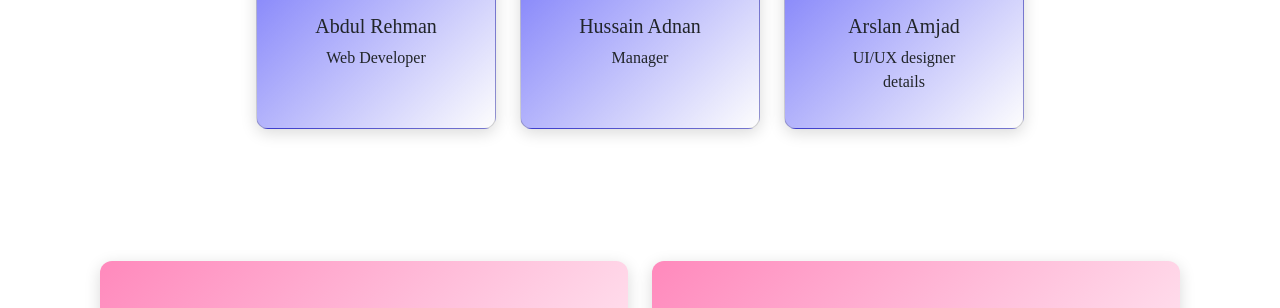
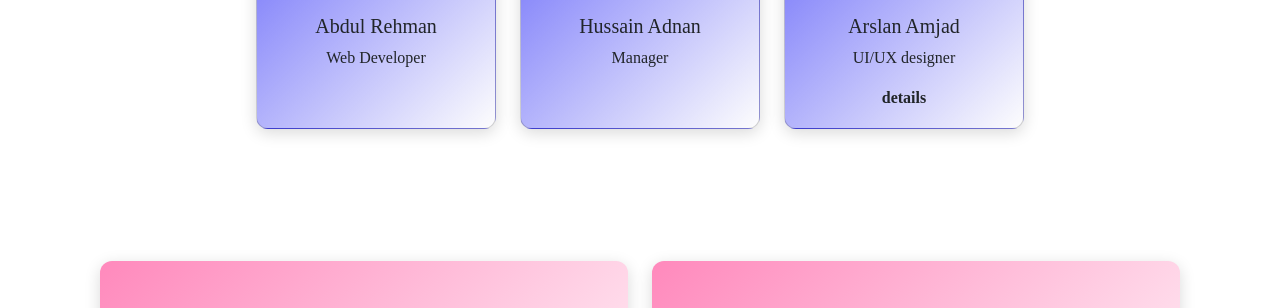
Before and after one commit to AbdulRehaman942004/Flip-Cards, a plain HTML site: page index.html in a window 1280 px wide. Shown: the part 353-661 px from the top of the page. Drawn offline with nearby package versions, Linux system fonts and the light colour scheme.

Commit message:
Your commit message here

```diff
--- a/index.html
+++ b/index.html
@@ -35,7 +35,7 @@
                         </div>
                         <div class="flip-card-back card" style="width: 15rem; padding:20px;">
                             <div class="card-body text-center">
-                                <h5 class="card-title">Details</h5>
+                                <h5 class="card-title"><b>Details</b></h5>
                                 <div class="list-group justify-content-center">
                                     <p>Email: abdul@example.com</p>
                                     <p>Phone: 123-456-7890</p>
@@ -62,7 +62,7 @@
                         </div>
                         <div class="flip-card-back card" style="width: 15rem; padding:20px;">
                             <div class="card-body text-center">
-                                <h5 class="card-title">Details</h5>
+                                <h5 class="card-title"><b>Details</b></h5>
                                 <div class="list-group justify-content-center">
                                     <p>Email: abdul@example.com</p>
                                     <p>Phone: 123-456-7890</p>
@@ -83,13 +83,13 @@
                             <img src="images/male-logo.svg" class="card-img-top" alt="...">
                             <div class="card-body text-center">
                                 <h5 class="card-title">Arslan Amjad</h5>
-                                <p class="card-text">UI/UX designer</p>
-                                details</button>
+                                <p class="card-text">UI/UX designer</p><b>
+                                details</b></button>
                             </div>
                         </div>
                         <div class="flip-card-back card" style="width: 15rem; height: 350px; padding:20px;">
                             <div class="card-body text-center">
-                                <h5 class="card-title">Details</h5>
+                                <h5 class="card-title"><b>Details</b></h5>
                                 <div class="list-group justify-content-center">
                                     <p>Email: abdul@example.com</p>
                                     <p>Phone: 123-456-7890</p>
@@ -133,7 +133,7 @@
                         <!-- Back Side -->
                         <div class="flip-card-back horizon-card mb-3 h-100">
                             <div class="card-body text-center">
-                                <h5 class="card-title">Details</h5>
+                                <h5 class="card-title"><b>Details</b></h5>
                                 <div class="list-group justify-content-center">
                                     <p>Email: abdul@example.com</p>
                                     <p>Phone: 123-456-7890</p>
@@ -169,7 +169,7 @@
                         <!-- Back Side -->
                         <div class="flip-card-back horizon-card mb-3 h-100">
                             <div class="card-body text-center">
-                                <h5 class="card-title">Details</h5>
+                                <h5 class="card-title"><b>Details</b></h5>
                                 <div class="list-group justify-content-center">
                                     <p>Email: abdul@example.com</p>
                                     <p>Phone: 123-456-7890</p>
@@ -201,7 +201,7 @@
                         </div>
                         <div class="flip-card-back card" style="width: 15rem; height: 350px; padding:20px;">
                             <div class="card-body text-center">
-                                <h5 class="card-title">Details</h5>
+                                <h5 class="card-title"><b>Details</b></h5>
                                 <div class="list-group justify-content-center">
                                     <p>Email: abdul@example.com</p>
                                     <p>Phone: 123-456-7890</p>
@@ -227,7 +227,7 @@
                         </div>
                         <div class="flip-card-back card" style="width: 15rem; height: 350px; padding:20px;">
                             <div class="card-body text-center">
-                                <h5 class="card-title">Details</h5>
+                                <h5 class="card-title"><b>Details</b></h5>
                                 <div class="list-group justify-content-center">
                                     <p>Email: abdul@example.com</p>
                                     <p>Phone: 123-456-7890</p>
@@ -254,7 +254,7 @@
                         </div>
                         <div class="flip-card-back card" style="width: 15rem; height: 350px; padding:20px;">
                             <div class="card-body text-center">
-                                <h5 class="card-title">Details</h5>
+                                <h5 class="card-title"><b>Details</b></h5>
                                 <div class="list-group justify-content-center">
                                     <p>Email: abdul@example.com</p>
                                     <p>Phone: 123-456-7890</p>
@@ -286,7 +286,7 @@
                         </div>
                         <div class="flip-card-back card" style="width: 15rem; height: 350px; padding:20px;">
                             <div class="card-body text-center">
-                                <h5 class="card-title">Details</h5>
+                                <h5 class="card-title"><b>Details</b></h5>
                                 <div class="list-group justify-content-center">
                                     <p>Email: abdul@example.com</p>
                                     <p>Phone: 123-456-7890</p>
@@ -312,7 +312,7 @@
                         </div>
                         <div class="flip-card-back card" style="width: 15rem; height: 350px; padding:20px;">
                             <div class="card-body text-center">
-                                <h5 class="card-title">Details</h5>
+                                <h5 class="card-title"><b>Details</b></h5>
                                 <div class="list-group justify-content-center">
                                     <p>Email: abdul@example.com</p>
                                     <p>Phone: 123-456-7890</p>
@@ -338,7 +338,7 @@
                         </div>
                         <div class="flip-card-back card" style="width: 15rem; height: 350px; padding:20px;">
                             <div class="card-body text-center">
-                                <h5 class="card-title">Details</h5>
+                                <h5 class="card-title"><b>Details</b></h5>
                                 <div class="list-group justify-content-center">
                                     <p>Email: abdul@example.com</p>
                                     <p>Phone: 123-456-7890</p>
@@ -373,7 +373,7 @@
                         </div>
                         <div class="flip-card-back card" style="width: 15rem; height: 350px; padding:20px;">
                             <div class="card-body text-center">
-                                <h5 class="card-title">Details</h5>
+                                <h5 class="card-title"><b>Details</b></h5>
                                 <div class="list-group justify-content-center">
                                     <p>Email: abdul@example.com</p>
                                     <p>Phone: 123-456-7890</p>
```
